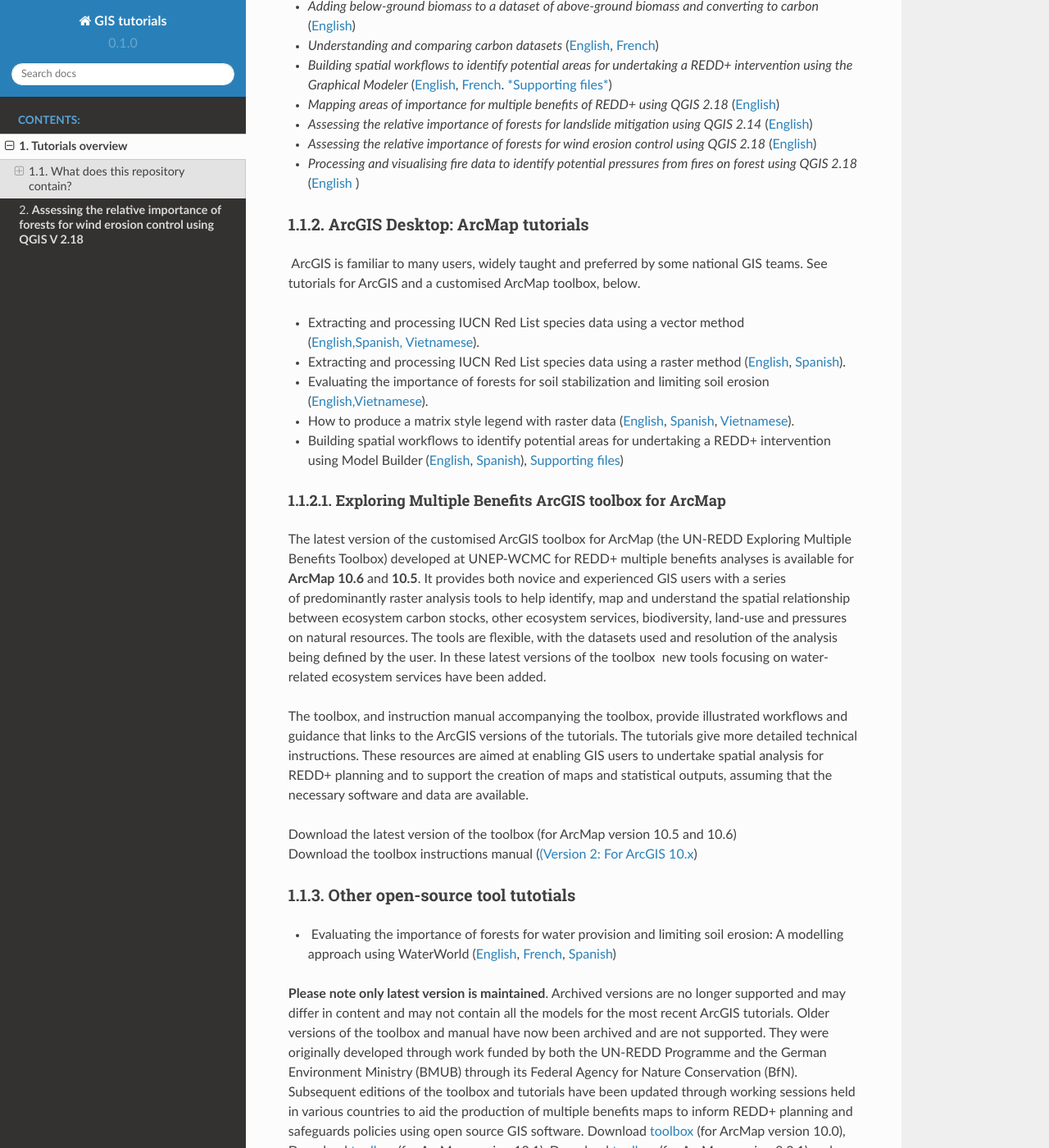
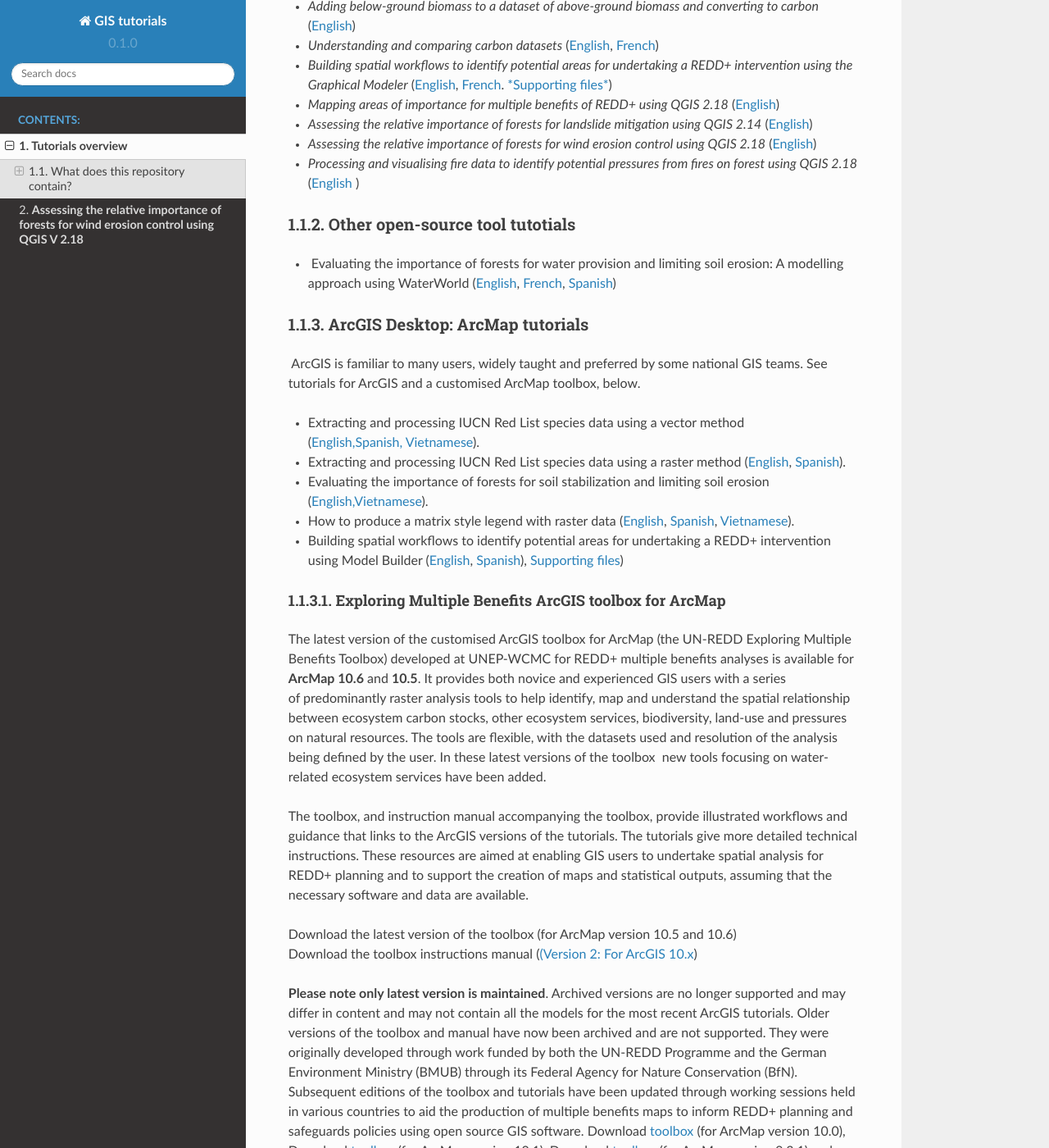
Before and after one commit to corinnar/GIS_tutorials, a Sphinx documentation site: the page built from docs/source/GIS_TOOLS_PAGE.rst, in a window 1280 px wide and 1400 px high, scrolled down 1278 px. Shown: the whole window at 82% size. Built offline with Sphinx 7.4.7 and the Read the Docs theme 2.0.0, drawn with Linux system fonts in a browser that asks for light colours; some of the changed lines change nothing that is shown.

Commit message:
Update GIS_TOOLS_PAGE.rst

```diff
--- a/docs/source/GIS_TOOLS_PAGE.rst
+++ b/docs/source/GIS_TOOLS_PAGE.rst
@@ -56,6 +56,11 @@ Open-source software is released under a license that allows software to be free
 
 -  *Processing and visualising fire data to identify potential pressures from fires on forest using QGIS 2.18* (`English  <https://www.un-redd.org/sites/default/files/2021-10/FireTutorial.pdf>`__)
 
+~~~~~~~~~~~~~~~~~~~~~~~~~~~~~~~~~~~~~~~~
+Other open-source tool tutotials
+~~~~~~~~~~~~~~~~~~~~~~~~~~~~~~~~~~~~~~~~
+-   Evaluating the importance of forests for water provision and limiting soil erosion: A modelling approach using WaterWorld (`English <https://www.un-redd.org/sites/default/files/2021-10/UN_REDD_WaterWorld_Tutorial_170306%20%28336966%29.pdf>`__, \ `French <https://www.un-redd.org/sites/default/files/2021-10/UN_REDD_WaterWorld_Tutorial_FR_180109.pdf>`__, \ `Spanish <https://www.un-redd.org/sites/default/files/2021-10/UN_REDD_WaterWorld_Tutorial_Spanish_170530.pdf>`__)
+
 
 ~~~~~~~~~~~~~~~~~~~~~~~~~~~~~~~~~~~~~~~~
 ArcGIS Desktop: ArcMap tutorials
@@ -82,12 +87,8 @@ The toolbox, and instruction manual accompanying the toolbox, provide illustrate
 | Download the latest version of the toolbox (for ArcMap version 10.5 and 10.6)
 | Download the toolbox instructions manual (`(Version  2: For ArcGIS 10.x <https://www.unredd.net/documents/global-programme-191/multiple-benefits/gis-tools-3403/17430-exploring-multiple-benefits-using-an-arcgis-10x-toolbox-instructions-and-documentation.html>`__)
 
-~~~~~~~~~~~~~~~~~~~~~~~~~~~~~~~~~~~~~~~~
-Other open-source tool tutotials
-~~~~~~~~~~~~~~~~~~~~~~~~~~~~~~~~~~~~~~~~
--   Evaluating the importance of forests for water provision and limiting soil erosion: A modelling approach using WaterWorld (`English <https://www.un-redd.org/sites/default/files/2021-10/UN_REDD_WaterWorld_Tutorial_170306%20%28336966%29.pdf>`__, \ `French <https://www.un-redd.org/sites/default/files/2021-10/UN_REDD_WaterWorld_Tutorial_FR_180109.pdf>`__, \ `Spanish <https://www.un-redd.org/sites/default/files/2021-10/UN_REDD_WaterWorld_Tutorial_Spanish_170530.pdf>`__)
+**Please note only latest version is maintained**. Archived versions are no longer supported and may differ in content and may not contain all the models for the most recent ArcGIS tutorials. Older versions of the toolbox and manual have now been archived and are not supported. They were originally developed through work funded by both the UN-REDD Programme and the German Environment Ministry (BMUB) through its Federal Agency for Nature Conservation (BfN). Subsequent editions of the toolbox and tutorials have been updated through working sessions held in various countries to aid the production of multiple benefits maps to inform REDD+ planning and safeguards policies using open source GIS software. Download \ `toolbox <https://www.unredd.net/component/docman/?task=doc_download&gid=13110&Itemid=53>`__ (for ArcMap version 10.0), Download \ `toolbox <https://www.unredd.net/component/docman/?task=doc_download&gid=13111&Itemid=53>`__ (for ArcMap version 10.1), Download \ `toolbox <https://www.unredd.net/component/docman/?task=doc_download&gid=6434&Itemid=53>`__ (for ArcMap version 9.3.1) and archived \ `manual <https://www.unredd.net/component/docman/?task=doc_download&gid=6431&Itemid=53>`__ (Version 1): Identifying and mapping the biodiversity and ecosystem-based multiple benefits of REDD+: A step by step guide.
 
-**Please note only latest version is maintained**. Archived versions are no longer supported and may differ in content and may not contain all the models for the most recent ArcGIS tutorials. Older versions of the toolbox and manual have now been archived and are not supported. They were originally developed through work funded by both the UN-REDD Programme and the German Environment Ministry (BMUB) through its Federal Agency for Nature Conservation (BfN). Subsequent editions of the toolbox and tutorials have been updated through working sessions held in various countries to aid the production of multiple benefits maps to inform REDD+ planning and safeguards policies using open source GIS software. Download \ `toolbox <https://www.unredd.net/component/docman/?task=doc_download&gid=13110&Itemid=53>`__ (for ArcMap version 10.0), Download \ `toolbox <https://www.unredd.net/component/docman/?task=doc_download&gid=13111&Itemid=53>`__ (for ArcMap version 10.1), Download \ `toolbox <https://www.unredd.net/component/docman/?task=doc_download&gid=6434&Itemid=53>`__ (for ArcMap version 9.3.1) and archived \ `manual <https://www.unredd.net/component/docman/?task=doc_download&gid=6431&Itemid=53>`__ (Version 1): Identifying and mapping the biodiversity and ecosystem-based multiple benefits of REDD+: A step by step guide.
 
 **Contact**
 
```
